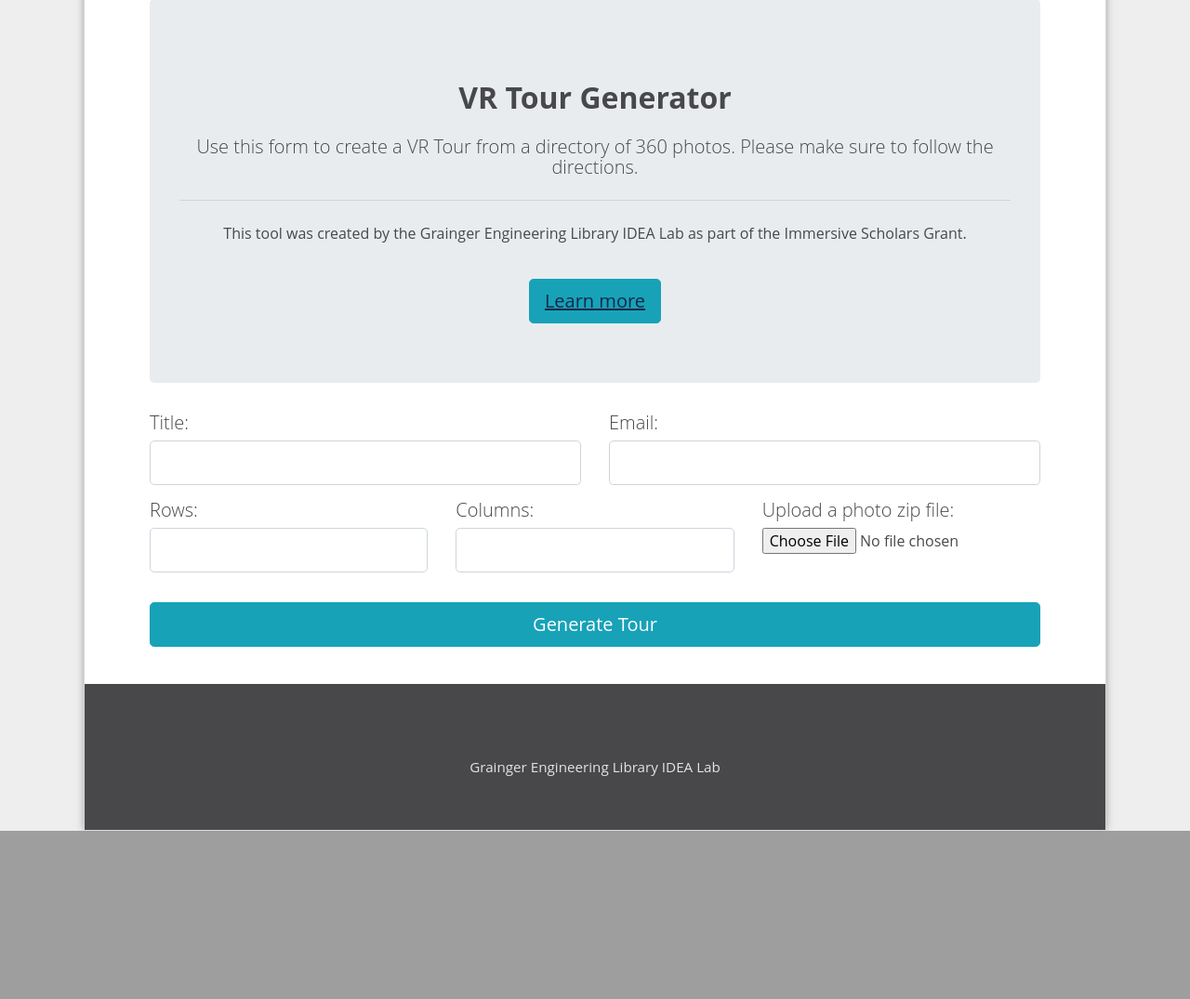
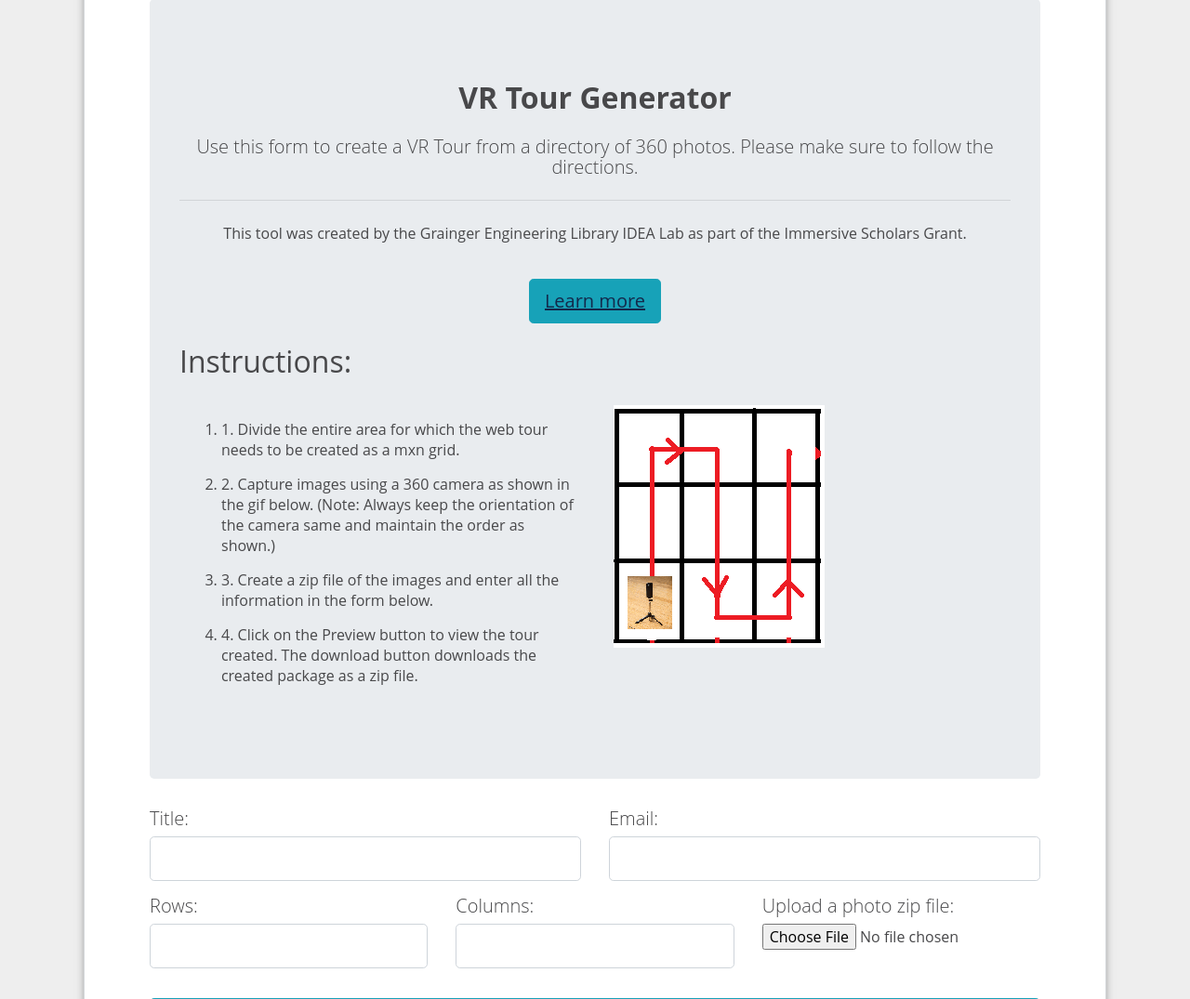
Before and after one commit to gelic-idealab/vrtigo, a Flask app: page / in a window 1280 px wide. Shown: the part 866-1941 px from the top of the page at 93% size. Before the commit the page ends 1760 px from the top, so only its background shows below. Run offline with Flask 2, Linux system fonts and the light colour scheme; some libraries are stand-ins or nearby versions.

Commit message:
Added code for instructions in the home page along with a gif

```diff
--- a/templates/WebVR_BuildingTour_FE.html
+++ b/templates/WebVR_BuildingTour_FE.html
@@ -39,7 +39,23 @@
             height: 100vh;
             background: rgba(0,0,0,.5);
             opacity: .5;
-    }
+        }
+
+        li {
+            margin-top: 15px!important;
+        }
+        .column {
+          float: left;
+          width: 50%;
+          padding: 20px;
+        }
+
+        /* Clear floats after the columns */
+        .row:after {
+          content: "";
+          display: table;
+          clear: both;
+        }
     </style>
 </head>
 {% extends 'base.html' %}
@@ -55,15 +71,36 @@
 <div class="container mt-3">
 <form method="POST" enctype=multipart/form-data id="vr_tour_form" onsubmit="onSubmit()">
 <div class="container">
-    <div class="jumbotron" align="center">
+    <div class="jumbotron">
+        <div align="center">
             <h1 class="display-3" align="center">VR Tour Generator</h1>
             <p class="lead" align="center"> Use this form to create a VR Tour from a directory of 360 photos. Please make sure to follow the directions.</p>
             <hr class="my-4">
             <p>This tool was created by the Grainger Engineering Library IDEA Lab as part of the Immersive Scholars Grant.</p>
             <br>
             <a class="btn btn-info btn-lg" href="#" role="button">Learn more</a>
+        </div>
+        <br>
+        <h2>Instructions:</h2>
+        <div class="row">
+            <div class="column">
+                <ol>
+                    <li>1. Divide the entire area for which the web tour needs to be created as a mxn grid.</li>
+                    <li>2. Capture images using a 360 camera as shown in the gif below.
+                        (Note: Always keep the orientation of the camera same and maintain the order as shown.)
+                    </li>
+                    <li>3. Create a zip file of the images and enter all the information in the form below.</li>
+                    <li>4. Click on the Preview button to view the tour created.
+                        The download button downloads the created package as a zip file.
+                    </li>
+                </ol>
+            </div>
+            <div class="column">
+                <img src = 'static/Instruction.gif'/><br><br>
+            </div>
+        </div>
+    </div>
 
-    </div>
     {% with messages = get_flashed_messages() %}
     {% if messages %}
     <ul class=flashes>
```
Also changed, not shown: static/Instruction.gif (added).
